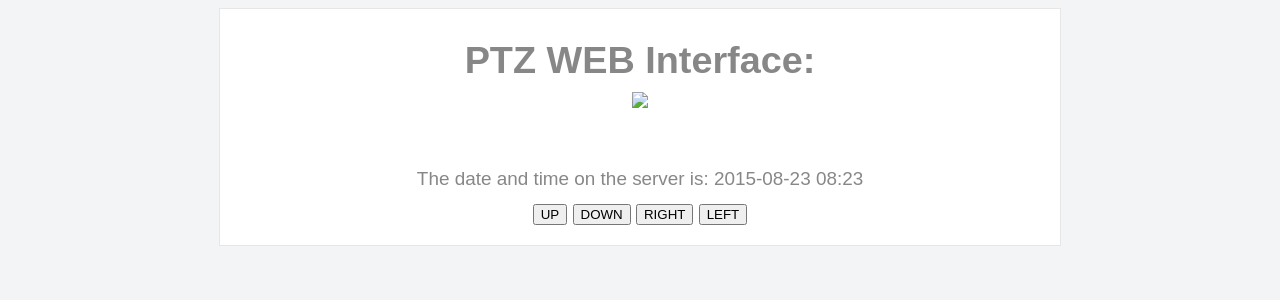
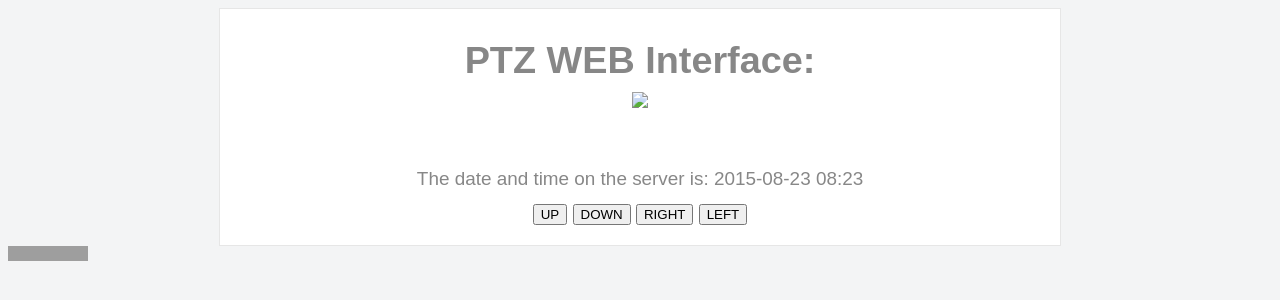
Before and after one commit to brlopes/PTZ_STICK, a Flask app: page / in a window 1280 px wide. Shown: the top 300 px of the page. Run offline with Flask 2, Linux system fonts and the light colour scheme; grey boxes are pictures that could not be loaded.

Commit message:
license on html

```diff
--- a/templates/layout.html
+++ b/templates/layout.html
@@ -11,5 +11,10 @@
 		{% block content %}
 
 		{% endblock %}
+
+
+		<a href="http://www.wtfpl.net/"><img
+       src="http://www.wtfpl.net/wp-content/uploads/2012/12/wtfpl-badge-4.png"
+       width="80" height="15" alt="WTFPL" /></a>
     </body>
 </html>
```
